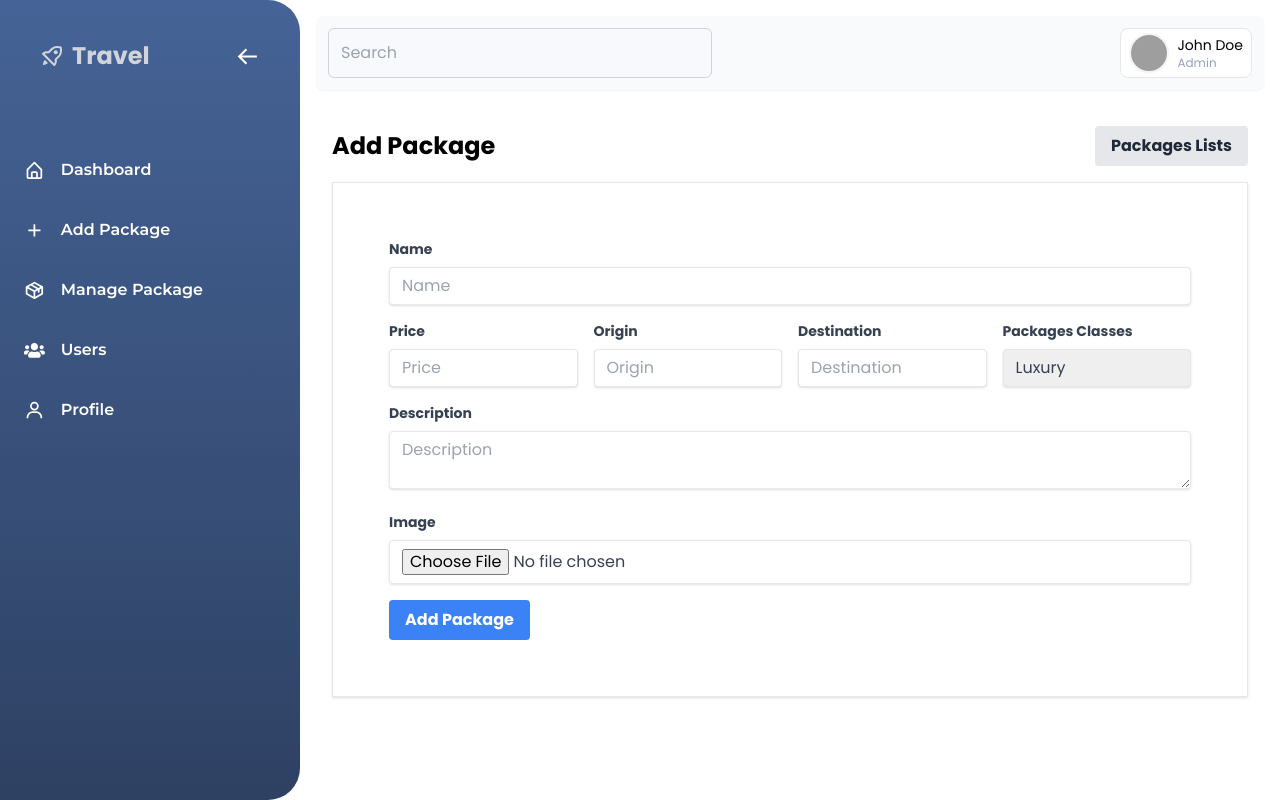
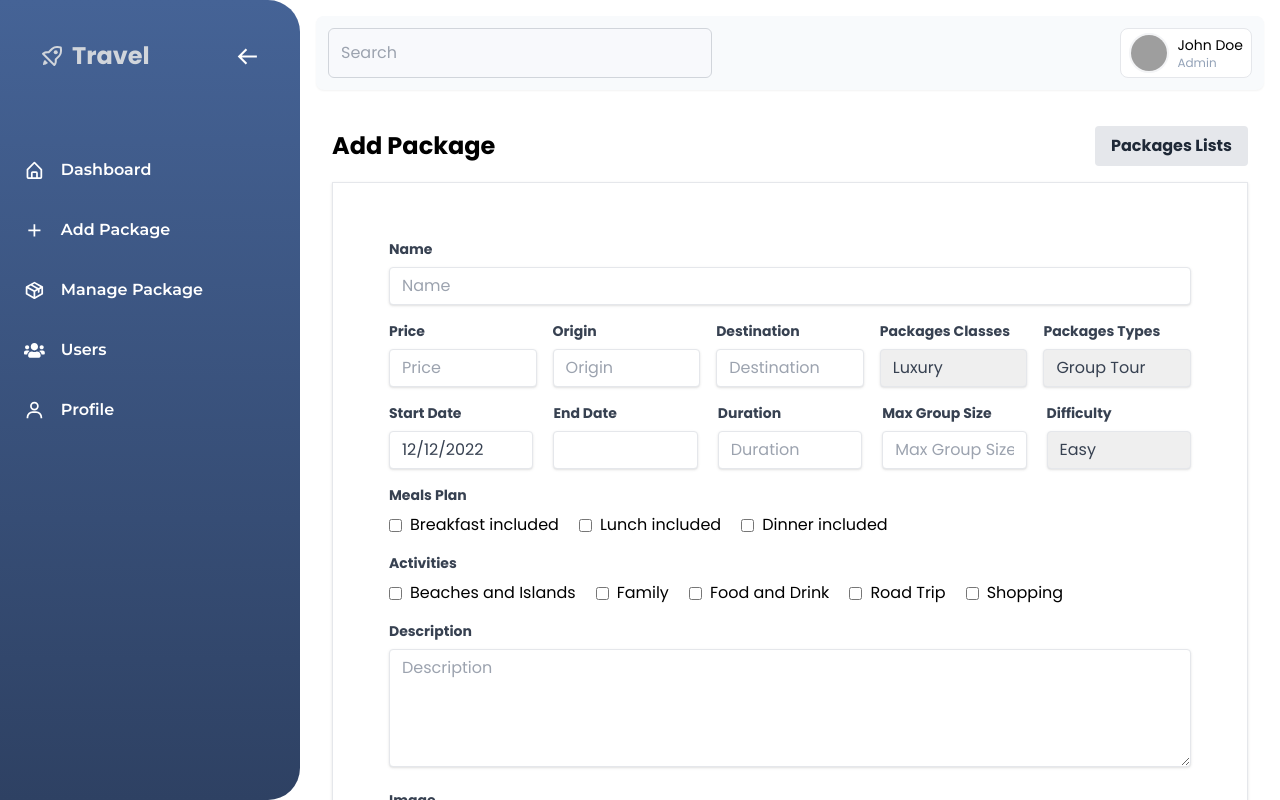
Before and after one commit to sixavengers/travel-agency-client, a React (Create React App) app: page /dashboard/package/add in a window 1280 px wide. Shown: the top 800 px of the page. Built offline with nearby package versions, Linux system fonts and the light colour scheme; grey boxes are pictures that could not be loaded.

Commit message:
done designed add package route

```diff
--- a/package.json
+++ b/package.json
@@ -12,6 +12,7 @@
     "@types/react": "^18.0.6",
     "@types/react-dom": "^18.0.2",
     "react": "^18.2.0",
+    "react-datepicker": "^4.8.0",
     "react-dom": "^18.2.0",
     "react-hook-form": "^7.38.0",
     "react-icons": "^4.6.0",
@@ -49,6 +50,7 @@
     ]
   },
   "devDependencies": {
+    "@types/react-datepicker": "^4.8.0",
     "@types/react-modal-video": "^1.2.0",
     "autoprefixer": "^10.4.13",
     "postcss": "^8.4.18",
--- a/src/pages/Dashboard/Packages/AddPackage/AddPackage.tsx
+++ b/src/pages/Dashboard/Packages/AddPackage/AddPackage.tsx
@@ -1,8 +1,14 @@
+import { useState } from "react";
+import DatePicker from "react-datepicker";
+import "react-datepicker/dist/react-datepicker.css";
 import { Link } from "react-router-dom";
-
 type Props = {};
 
 const AddPackage = (props: Props) => {
+  /* date states */
+  const [startDate, setStartDate] = useState<any>(new Date());
+  const [returnDate, setReturnDate] = useState<any>("");
+
   return (
     <div>
       <div className="p-4">
@@ -32,7 +38,7 @@ const AddPackage = (props: Props) => {
               />
             </div>
             {/* Input Group GRIDS */}
-            <div className="grid grid-cols-1 sm:grid-cols-2 md:grid-cols-3 lg:grid-cols-4 gap-4">
+            <div className="grid grid-cols-1 sm:grid-cols-2 md:grid-cols-3 lg:grid-cols-4 xl:grid-cols-5 gap-4">
               <div className="mb-4">
                 <label
                   className="block text-gray-700 text-sm font-bold mb-2"
@@ -75,6 +81,7 @@ const AddPackage = (props: Props) => {
                   placeholder="Destination"
                 />
               </div>
+
               <div className="mb-4">
                 <label
                   className="block text-gray-700 text-sm font-bold mb-2"
@@ -88,8 +95,209 @@ const AddPackage = (props: Props) => {
                   <option value="Budget">Budget</option>
                 </select>
               </div>
+              <div className="mb-4">
+                <label
+                  className="block text-gray-700 text-sm font-bold mb-2"
+                  htmlFor="packageClasses"
+                >
+                  Packages Types
+                </label>
+                <select className="shadow appearance-none border rounded w-full py-2 px-3 text-gray-700 leading-tight focus:outline-none focus:shadow-outline">
+                  <option value="Group Tour">Group Tour</option>
+                  <option value="Private Tour">Private Tour</option>
+                  <option value="Couple Tour">Couple Tour</option>
+                  <option value="family tour">Family Tour</option>
+                </select>
+              </div>
             </div>
             {/* input groups GRIDS END */}
+
+            <div className="grid grid-cols-1 sm:grid-cols-2 md:grid-cols-3 lg:grid-cols-4 xl:grid-cols-5 gap-5">
+              <div className="mb-4">
+                <label
+                  className="block text-gray-700 text-sm font-bold mb-2"
+                  htmlFor="packageClasses"
+                >
+                  Start Date
+                </label>
+                <DatePicker
+                  selected={startDate}
+                  onChange={(date) => setStartDate(date)}
+                  customInput={
+                    <input
+                      className="shadow appearance-none border rounded w-full py-2 px-3 text-gray-700 leading-tight focus:outline-none focus:shadow-outline"
+                      id="startDate"
+                      type="text"
+                      placeholder="Start Date"
+                    />
+                  }
+                />
+              </div>
+
+              <div className="mb-4">
+                <label
+                  className="block text-gray-700 text-sm font-bold mb-2"
+                  htmlFor="packageClasses"
+                >
+                  End Date
+                </label>
+                <DatePicker
+                  selected={returnDate}
+                  onChange={(date) => setReturnDate(date)}
+                  customInput={
+                    <input
+                      className="shadow appearance-none border rounded w-full py-2 px-3 text-gray-700 leading-tight focus:outline-none focus:shadow-outline"
+                      id="endDate"
+                      type="text"
+                      placeholder="End Date"
+                    />
+                  }
+                />
+              </div>
+
+              <div className="mb-4">
+                <label
+                  className="block text-gray-700 text-sm font-bold mb-2"
+                  htmlFor="packageClasses"
+                >
+                  Duration
+                </label>
+                <input
+                  className="shadow appearance-none border rounded w-full py-2 px-3 text-gray-700 leading-tight focus:outline-none focus:shadow-outline"
+                  id="duration"
+                  type="text"
+                  placeholder="Duration"
+                />
+              </div>
+
+              <div className="mb-4">
+                <label
+                  className="block text-gray-700 text-sm font-bold mb-2"
+                  htmlFor="packageClasses"
+                >
+                  Max Group Size
+                </label>
+                <input
+                  className="shadow appearance-none border rounded w-full py-2 px-3 text-gray-700 leading-tight focus:outline-none focus:shadow-outline"
+                  id="maxGroupSize"
+                  type="text"
+                  placeholder="Max Group Size"
+                />
+              </div>
+              <div className="mb-4">
+                <label
+                  className="block text-gray-700 text-sm font-bold mb-2"
+                  htmlFor="packageClasses"
+                >
+                  Difficulty
+                </label>
+                <select className="shadow appearance-none border rounded w-full py-2 px-3 text-gray-700 leading-tight focus:outline-none focus:shadow-outline">
+                  <option value="Easy">Easy</option>
+                  <option value="Medium">Medium</option>
+                  <option value="Hard">Hard</option>
+                </select>
+              </div>
+            </div>
+
+            {/* Meals Plan */}
+            <div className="mb-4">
+              <label
+                className="block text-gray-700 text-sm font-bold mb-2"
+                htmlFor="mealPlan"
+              >
+                Meals Plan
+              </label>
+              <div className="flex items-center gap-5 justify-start">
+                <div className="item flex flex-row-reverse gap-2 items-center select-none">
+                  <label htmlFor="Breakfast included">Breakfast included</label>
+                  <input
+                    type="checkbox"
+                    id="Breakfast included"
+                    name="Breakfast included"
+                    value="Breakfast included"
+                  />
+                </div>
+                <div className="item flex flex-row-reverse gap-2 items-center select-none">
+                  <label htmlFor="Lunch included">Lunch included</label>
+                  <input
+                    type="checkbox"
+                    id="Lunch included"
+                    name="Lunch included"
+                    value="Lunch included"
+                  />
+                </div>
+                <div className="item flex flex-row-reverse gap-2 items-center select-none">
+                  <label htmlFor="Dinner included">Dinner included</label>
+                  <input
+                    type="checkbox"
+                    id="Dinner included"
+                    name="Dinner included"
+                    value="Dinner included"
+                  />
+                </div>
+              </div>
+            </div>
+            {/* Meals Plan End */}
+            {/* Activities Plan */}
+            <div className="mb-4">
+              <label
+                className="block text-gray-700 text-sm font-bold mb-2"
+                htmlFor="mealPlan"
+              >
+                Activities
+              </label>
+
+              <div className="flex items-center gap-5 justify-start">
+                <div className="item flex flex-row-reverse gap-2 items-center select-none">
+                  <label htmlFor="Beaches and Islands">
+                    Beaches and Islands
+                  </label>
+                  <input
+                    type="checkbox"
+                    id="Beaches and Islands"
+                    name="Beaches and Islands"
+                    value="Beaches and Islands"
+                  />
+                </div>
+                <div className="item flex flex-row-reverse gap-2 items-center select-none">
+                  <label htmlFor="Family">Family</label>
+                  <input
+                    type="checkbox"
+                    id="Family"
+                    name="Family"
+                    value="Family"
+                  />
+                </div>
+                <div className="item flex flex-row-reverse gap-2 items-center select-none">
+                  <label htmlFor="Food and Drink">Food and Drink</label>
+                  <input
+                    type="checkbox"
+                    id="Food and Drink"
+                    name="Food and Drink"
+                    value="Food and Drink"
+                  />
+                </div>
+                <div className="item flex flex-row-reverse gap-2 items-center select-none">
+                  <label htmlFor="Road Trip"> Road Trip</label>
+                  <input
+                    type="checkbox"
+                    id="Road Trip"
+                    name="Road Trip"
+                    value="Road Trip"
+                  />
+                </div>
+                <div className="item flex flex-row-reverse gap-2 items-center select-none">
+                  <label htmlFor="Shopping"> Shopping</label>
+                  <input
+                    type="checkbox"
+                    id="Shopping"
+                    name="Shopping"
+                    value="Shopping"
+                  />
+                </div>
+              </div>
+            </div>
+            {/* Meals Plan End */}
             <div className="mb-4">
               <label
                 className="block text-gray-700 text-sm font-bold mb-2"
@@ -100,6 +308,7 @@ const AddPackage = (props: Props) => {
               <textarea
                 className="shadow appearance-none border rounded w-full py-2 px-3 text-gray-700 leading-tight focus:outline-none focus:shadow-outline"
                 id="description"
+                rows={5}
                 placeholder="Description"
               />
             </div>
```
Also changed, not shown: 1 other file (tests, documents, lock files or other folders).
